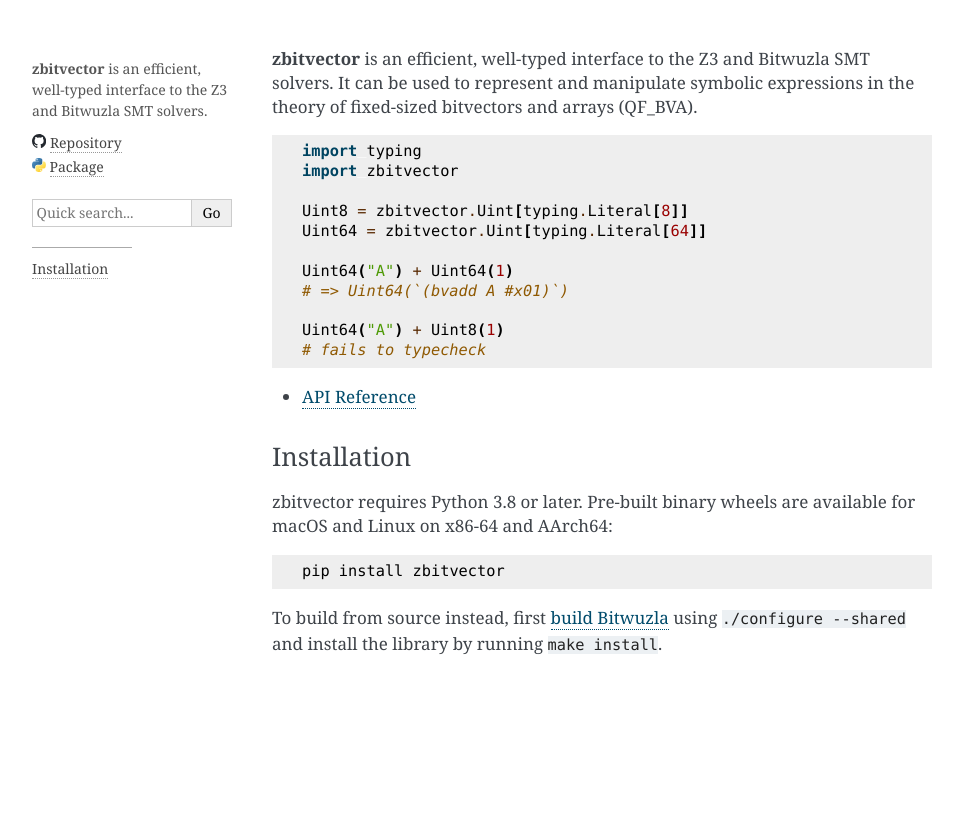
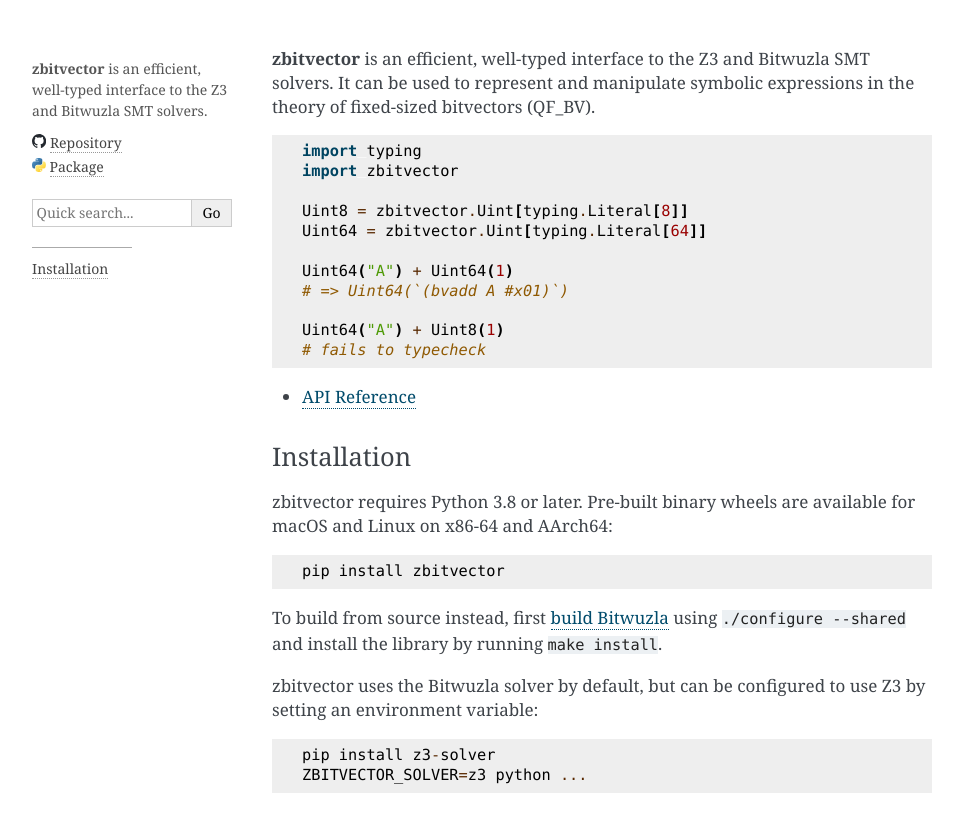
Before and after one commit to btidor/zbitvector, a Sphinx documentation site: the page built from docs/source/index.rst, in a window 1280 px wide. Shown: the top 832 px of the page, without its empty margins (148-1111 px from the left). Built offline with Sphinx 7.4.7, drawn with Linux system fonts in a browser that asks for light colours.

Commit message:
Update documentation for 1.0 release

````diff
--- a/README.md
+++ b/README.md
@@ -1,6 +1,6 @@
 **zbitvector** is an efficient, well-typed interface to the Z3 and Bitwuzla SMT
 solvers. It can be used to represent and manipulate symbolic expressions in the
-theory of fixed-sized bitvectors and arrays (QF_BVA).
+theory of fixed-sized bitvectors (QF_BV).
 
 ```py
 import typing
--- a/docs/source/_templates/sidebar.html
+++ b/docs/source/_templates/sidebar.html
@@ -58,7 +58,7 @@
                     style="fill:url(#lg7);fill-opacity:1"
                     d="m 85.637535,28.657169 v 11.90625 c 0,9.230755 -7.825895,16.999999 -16.75,17 h -26.78125 c -7.335833,0 -13.406249,6.278483 -13.40625,13.625 v 25.531247 c 0,7.266344 6.318588,11.540324 13.40625,13.625004 8.487331,2.49561 16.626237,2.94663 26.78125,0 6.750155,-1.95439 13.406253,-5.88761 13.40625,-13.625004 V 86.500919 h -26.78125 v -3.40625 h 26.78125 13.406254 c 7.792461,0 10.696251,-5.435408 13.406241,-13.59375 2.79933,-8.398886 2.68022,-16.475776 0,-27.25 -1.92578,-7.757441 -5.60387,-13.59375 -13.406241,-13.59375 z m -15.0625,64.65625 c 2.779478,3e-6 5.03125,2.277417 5.03125,5.093747 -2e-6,2.826354 -2.251775,5.125004 -5.03125,5.125004 -2.76955,0 -5.03125,-2.29865 -5.03125,-5.125004 2e-6,-2.81633 2.261697,-5.093747 5.03125,-5.093747 z" />
                 </svg>
-            <a href="#TODO">Package</a>
+            <a href="https://pypi.org/project/zbitvector/">Package</a>
         </li>
     </ul>
 </p>
--- a/docs/source/index.rst
+++ b/docs/source/index.rst
@@ -25,3 +25,9 @@
 --shared` and install the library by running :code:`make install`.
 
 .. _build Bitwuzla: https://github.com/bitwuzla/bitwuzla#readme
+
+zbitvector uses the Bitwuzla solver by default, but can be configured to use Z3
+by setting an environment variable::
+
+    pip install z3-solver
+    ZBITVECTOR_SOLVER=z3 python ...
````
